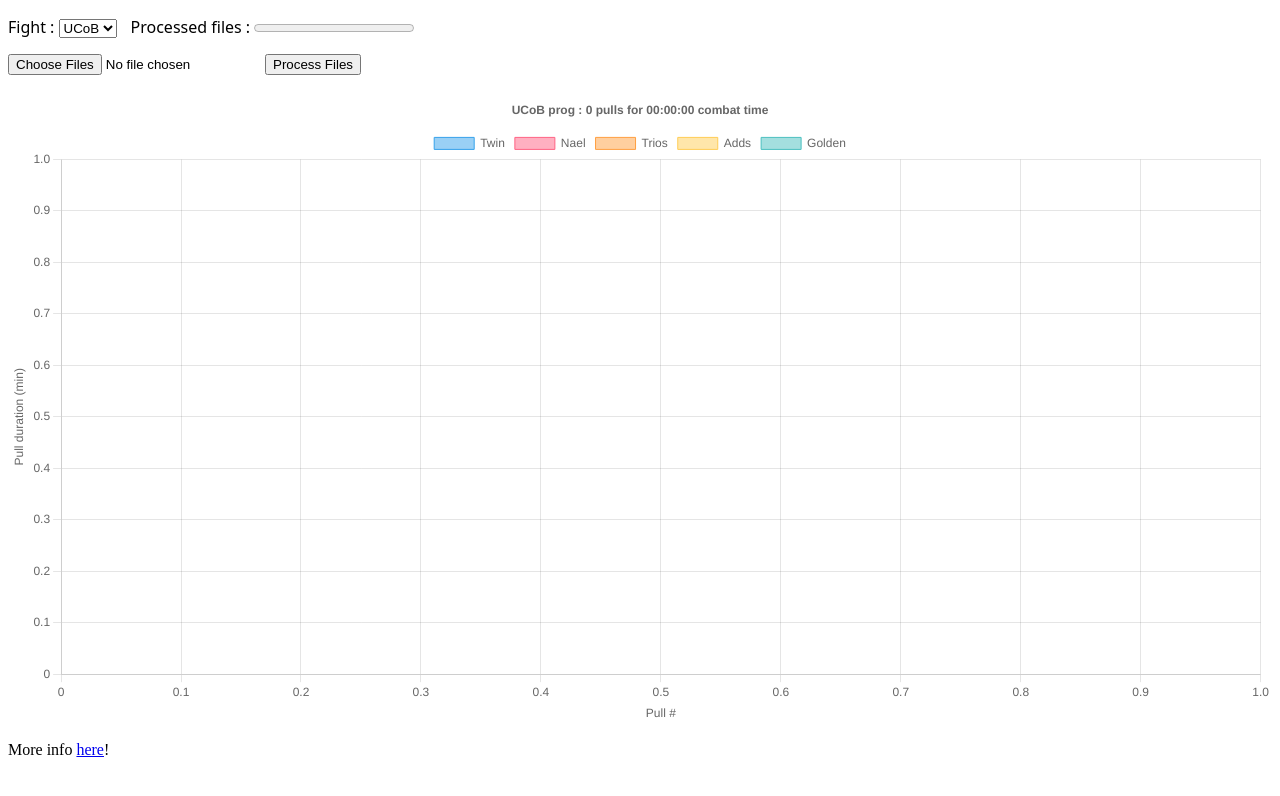
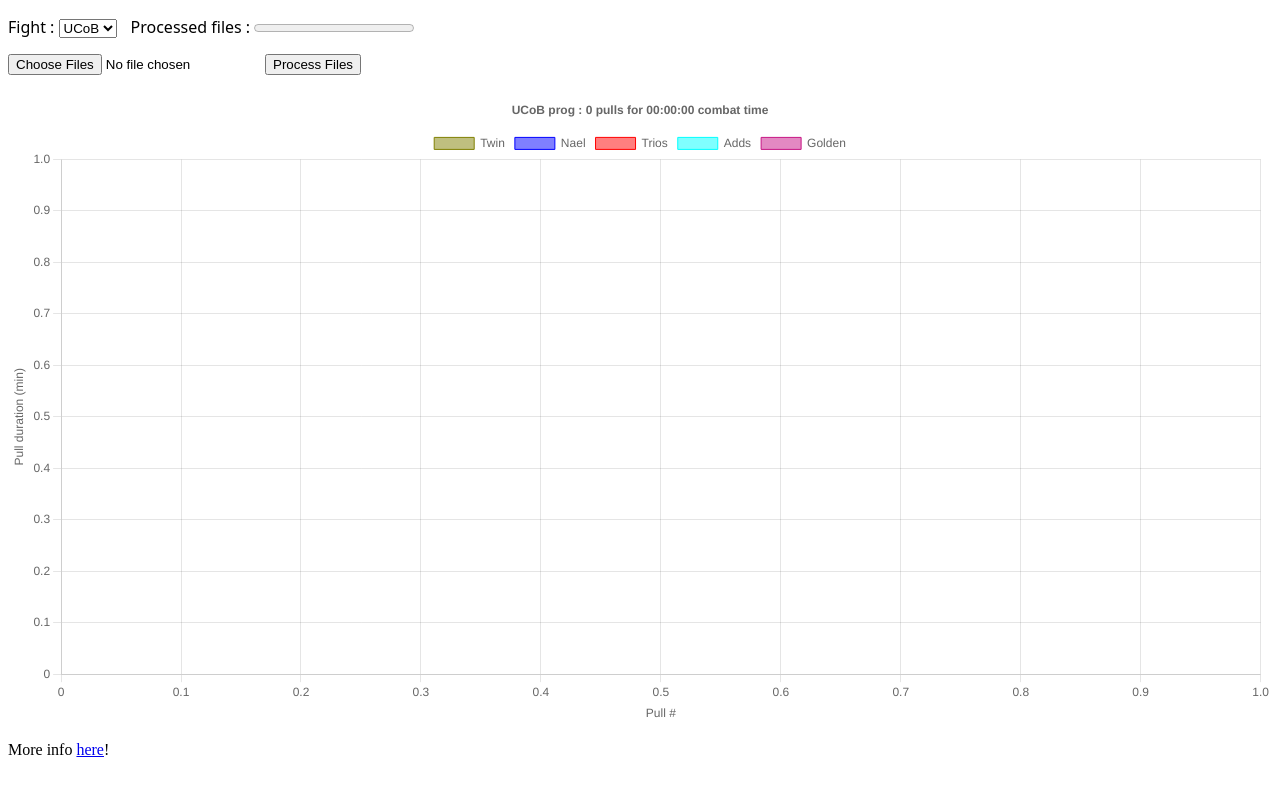
Before and after one commit to PikCeLL/FFXIVLogParser, a plain HTML site: page index.html in a window 1280 px wide. Both pictures are taken after a click on the button "Process Files". Drawn offline with nearby package versions, Linux system fonts and the light colour scheme.

Commit message:
More readable colors

```diff
--- a/Graph.js
+++ b/Graph.js
@@ -1,10 +1,33 @@
 import * as reader from "./LogReader.js";
 import * as enc from "./Encounters.js";
+import 'https://cdn.jsdelivr.net/npm/chart.js';
 
 "use strict";
 
 const inputElement = document.getElementById("button");
 inputElement.addEventListener("click", handleFiles);
+
+// Code fron the Colors Chart.js plugin, just with different colors for better readability. 7 colors generated wth https://mokole.com/palette.html
+const BORDER_COLORS = [
+    'rgb(128, 128, 0)', // olive
+    'rgb(0, 0, 255)', // blue
+    'rgb(255, 0, 0)', // red
+    'rgb(0, 255, 255)', // aqua
+    'rgb(199, 21, 133)', // mediumvioletred
+    'rgb(0, 255, 0)', // lime
+    'rgb(30, 144, 255)' // dodgerblue
+  ];
+
+  // Border colors with 50% transparency
+  const BACKGROUND_COLORS = /* #__PURE__ */ BORDER_COLORS.map(color => color.replace('rgb(', 'rgba(').replace(')', ', 0.5)'));
+
+  function getBorderColor(i) {
+    return BORDER_COLORS[i % BORDER_COLORS.length];
+  }
+
+  function getBackgroundColor(i) {
+    return BACKGROUND_COLORS[i % BACKGROUND_COLORS.length];
+  }
 
 const ctx = document.getElementById('myChart');
 const chart = new Chart(ctx, {
@@ -71,7 +94,13 @@ function handleFiles() {
     readNextFile(encounter, inputFiles.files, 0, []).then(result => {
         const results = new Array(encounter[3].length);
         for (let i = 0; i < results.length; i++) {
-            results[i] = { label: encounter[3][i], data: [], parsing: false };
+            results[i] = {
+                label: encounter[3][i],
+                data: [],
+                parsing: false,
+                borderColor: getBorderColor(i),
+                backgroundColor: getBackgroundColor(i)
+            };
         }
 
         let index = 0;
--- a/index.html
+++ b/index.html
@@ -4,7 +4,6 @@
 <head>
   <meta charset="utf-8" />
   <title>FFXIV LogParser</title>
-  <script src="https://cdn.jsdelivr.net/npm/chart.js"></script>
   <script type="module" src="Graph.js"></script>
   <style type="text/css">
     label {
```
